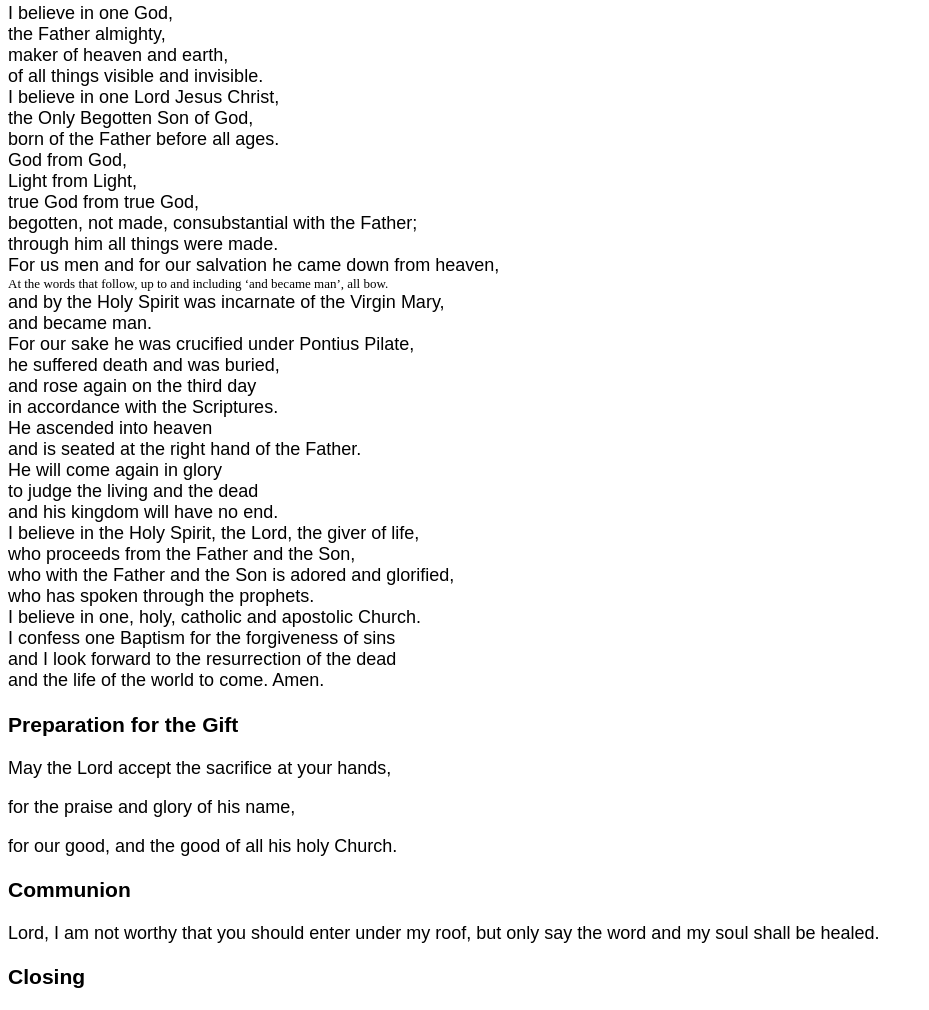
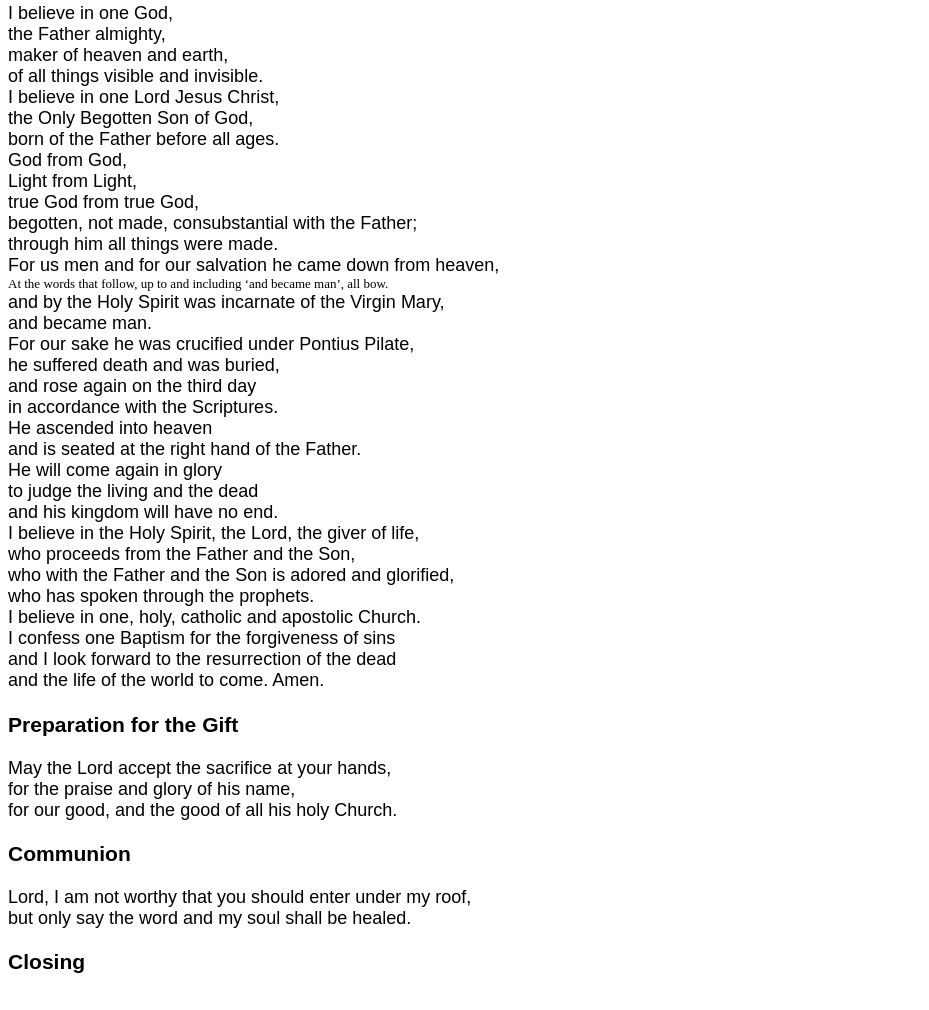
Before and after one commit to vbudi000/mass-reading, a website: page index.html in a window 1280 px wide. Shown: the part 636-1646 px from the top of the page, without its empty margins (0-929 px from the left). Drawn offline with nearby package versions, Linux system fonts and the light colour scheme; no server answers.

Commit message:
brea
Signed-off-by: Budi Darmawan <vbudi@us.ibm.com>

```diff
--- a/index.html
+++ b/index.html
@@ -139,16 +139,17 @@ div.rubric {
     </div>
     <h3>Preparation for the Gift</h3>
     <div id="gift1">
-        <p>May the Lord accept the sacrifice at your hands, </p>
-        <p>for the praise and glory of his name, </p>
-        <p>for our good, and the good of all his holy Church.</p>
+        <p>May the Lord accept the sacrifice at your hands, <br />
+        for the praise and glory of his name, <br />
+        for our good, and the good of all his holy Church.</p>
     </div>
     <div id="gift">
 
     </div>
     <h3>Communion</h3>
     <div id="nworthy">
-        Lord, I am not worthy that you should enter under my roof, but only say the word and my soul shall be healed.
+        <p>Lord, I am not worthy that you should enter under my roof,<br />
+         but only say the word and my soul shall be healed.</p>
     </div>
     <div id="communion">
 
```
